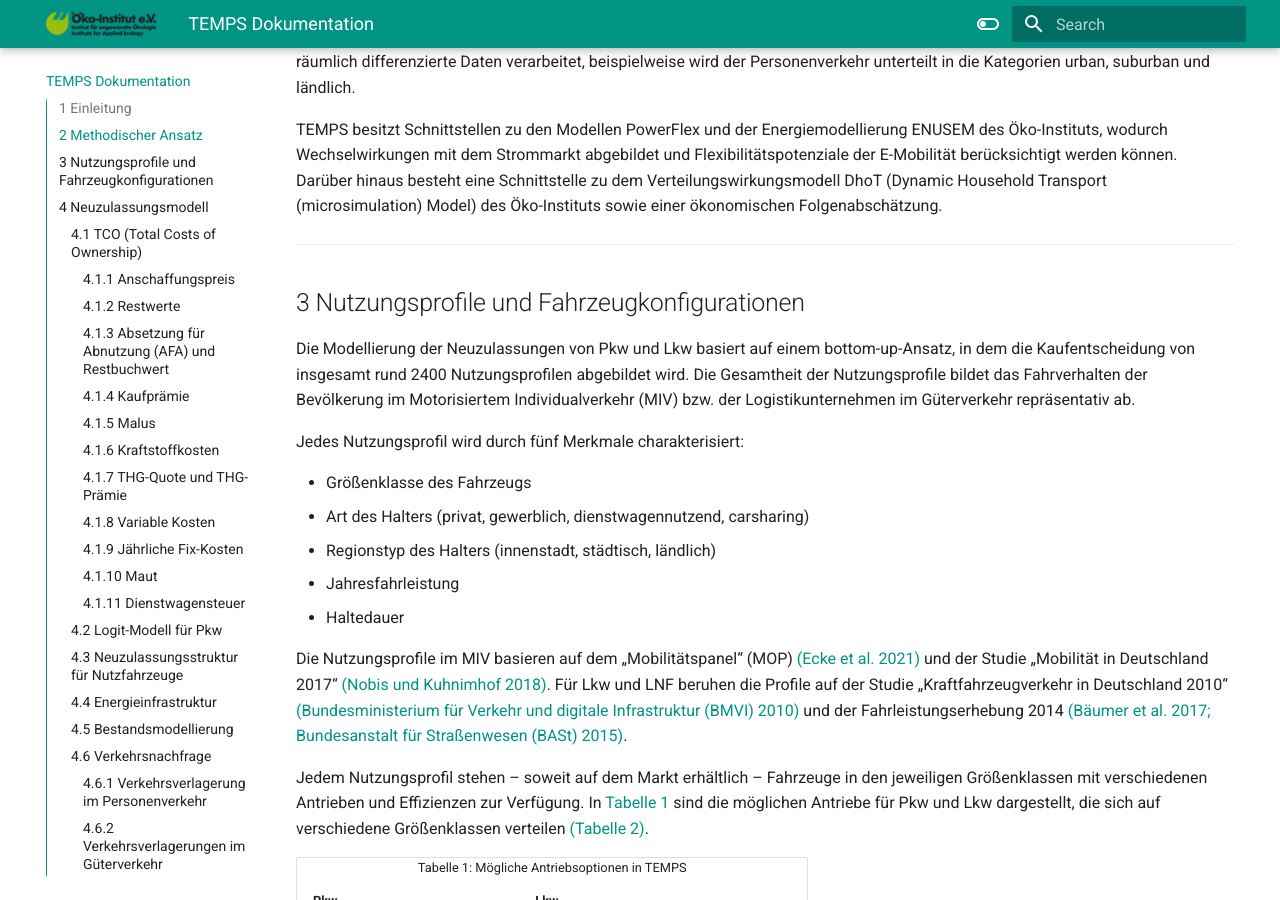
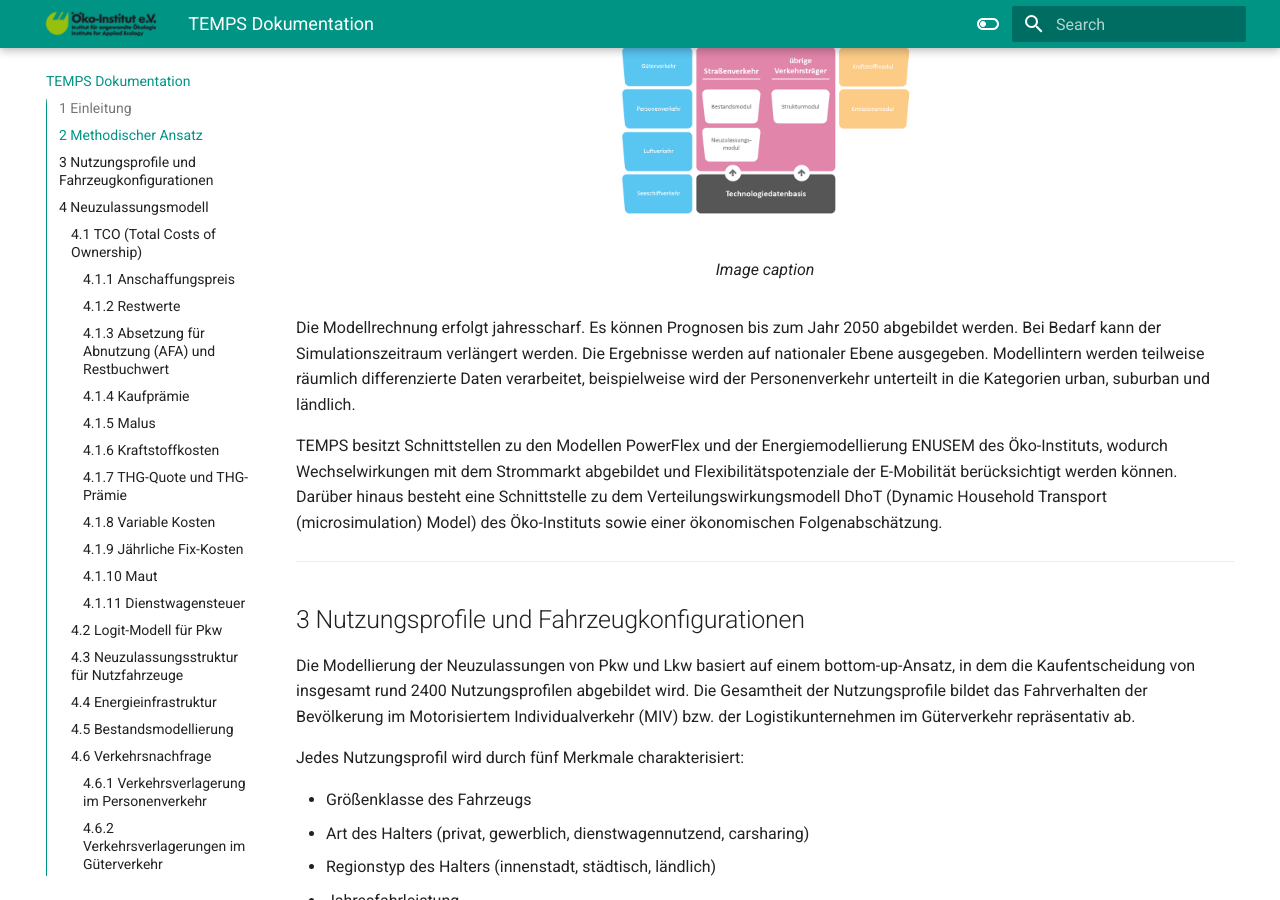
Before and after one commit to wolfgoerz/TEMPS_documentation, an MkDocs documentation site: the page built from docs/index.md, in a window 1280 px wide and 900 px high, scrolled down 1815 px. Built offline with MkDocs 1.6.1 and Material for MkDocs 9.7.7, drawn with Linux system fonts in a browser that asks for light colours.

Commit message:
Update index.md

```diff
--- a/docs/index.md
+++ b/docs/index.md
@@ -19,6 +19,12 @@
 <figure markdown="span">
   <figcaption>Schematische Darstellung des Modells TEMPS</figcaption>
 </figure>
+
+<figure markdown="span">
+  ![TEMPS_Schema.png](TEMPS_Schema.png){ width="300" }
+  <figcaption>Image caption</figcaption>
+</figure>
+
 
 
 Die Modellrechnung erfolgt jahresscharf. Es können Prognosen bis zum Jahr 2050 abgebildet werden. Bei Bedarf kann der Simulationszeitraum verlängert werden. Die Ergebnisse werden auf nationaler Ebene ausgegeben. Modellintern werden teilweise räumlich differenzierte Daten verarbeitet, beispielweise wird der Personenverkehr unterteilt in die Kategorien urban, suburban und ländlich.
```
